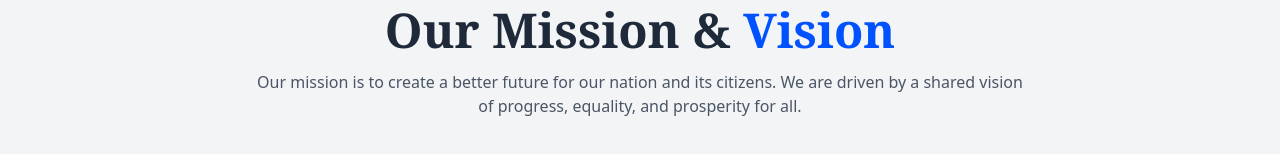
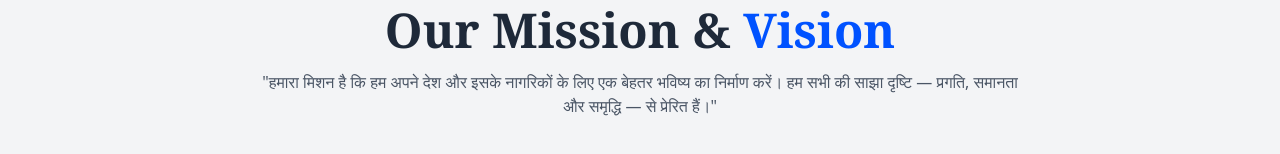
Before and after one commit to tyujjwal6/Profile, a React (Vite) app: page / in a window 1280 px wide. Shown: the part 2808-2962 px from the top of the page. Built offline with nearby package versions, Linux system fonts and the light colour scheme.

Commit message:
first commit

```diff
--- a/src/App.jsx
+++ b/src/App.jsx
@@ -416,7 +416,7 @@ export default function App() {
             <p className="mission-title-anim text-sm font-semibold text-blue-600 tracking-wider">OUR PRIORITY</p>
             <h2 className="mission-title-anim font-serif text-4xl lg:text-5xl font-bold mt-2">Our Mission & <span className="text-[#0052FF]">Vision</span></h2>
             <p className="mission-title-anim mt-4 text-gray-600">
-              Our mission is to create a better future for our nation and its citizens. We are driven by a shared vision of progress, equality, and prosperity for all.
+              "हमारा मिशन है कि हम अपने देश और इसके नागरिकों के लिए एक बेहतर भविष्य का निर्माण करें। हम सभी की साझा दृष्टि — प्रगति, समानता और समृद्धि — से प्रेरित हैं।"
             </p>
           </div>
           <div className="mission-cards-container mt-16 grid grid-cols-1 md:grid-cols-3 gap-8">
```
